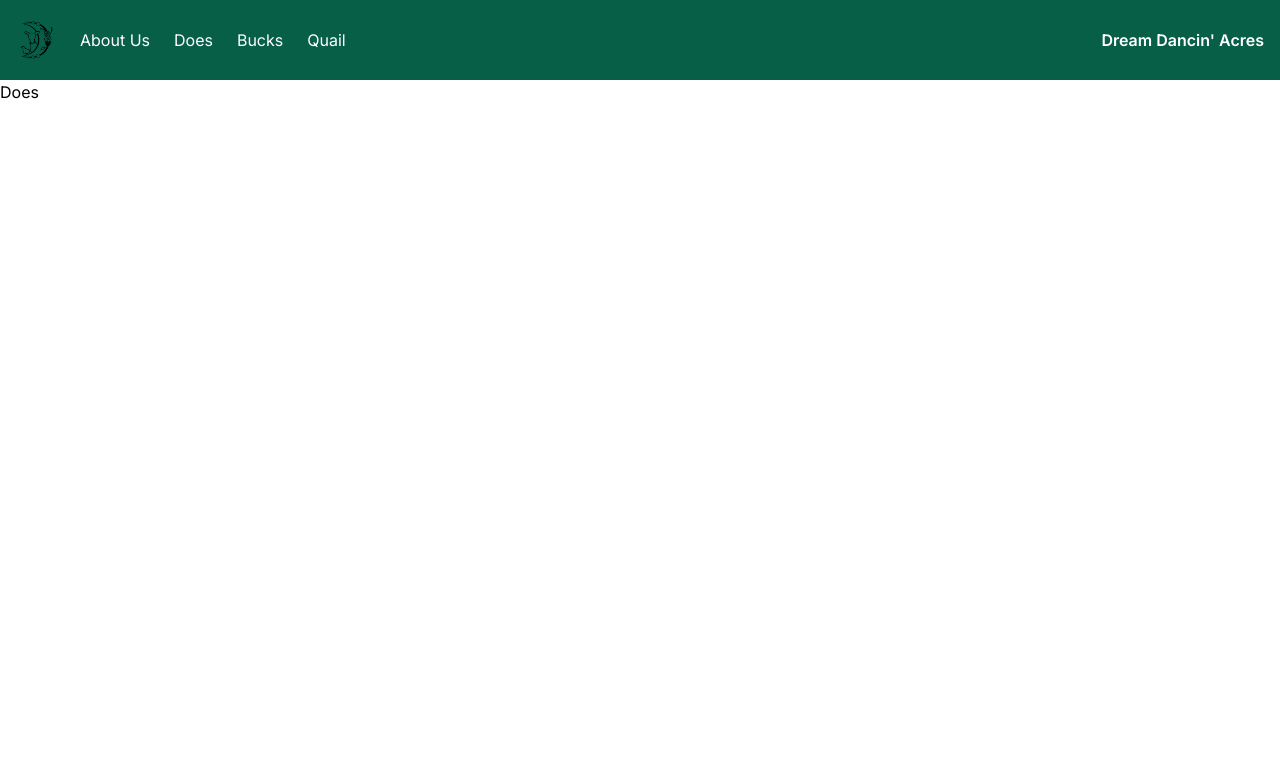
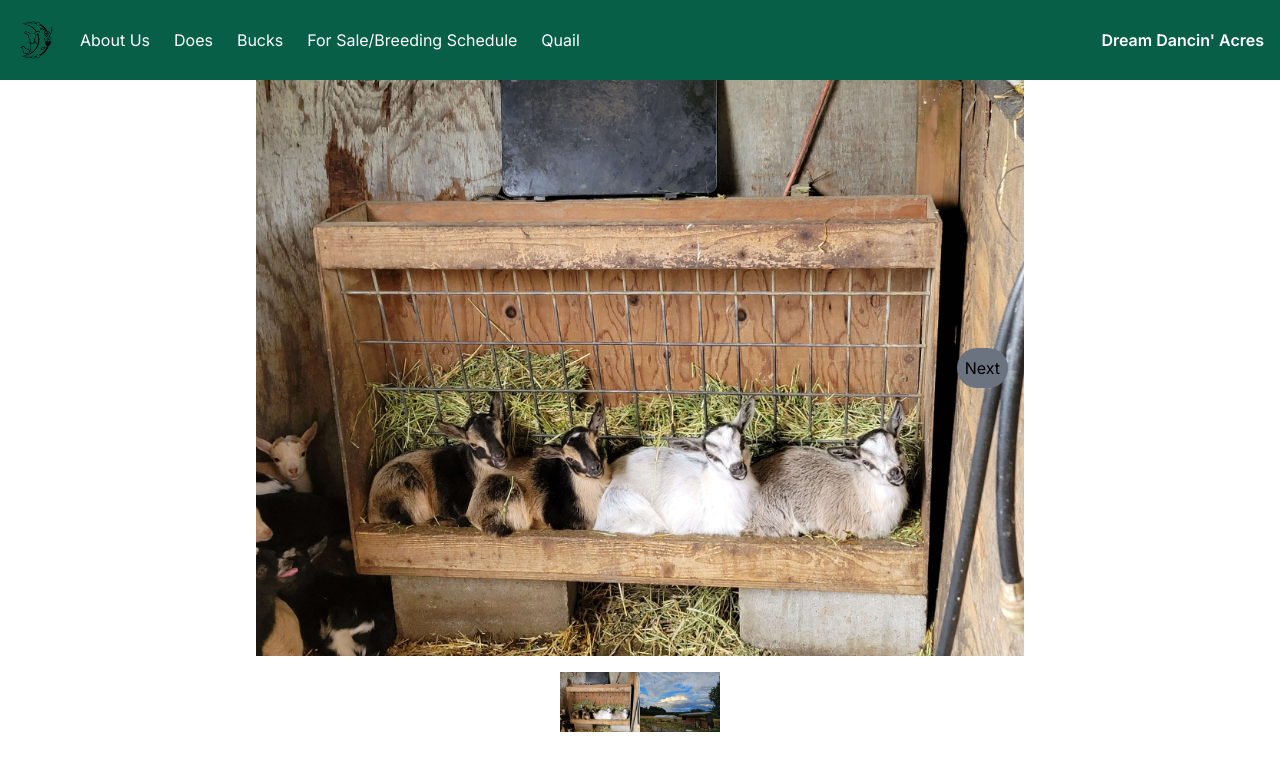
Before and after one commit to shawnaldridge/dreamdancin, a Next.js app: page /does in a window 1280 px wide. Shown: the top 770 px of the page. Built offline with nearby package versions, Linux system fonts and the light colour scheme.

Commit message:
Add initial carousel implementation

```diff
--- a/app/about/page.tsx
+++ b/app/about/page.tsx
@@ -1,7 +1,23 @@
 import React from "react";
+import Image from "next/image";
 
 const About = () => {
-  return <div>About</div>;
+  return (
+    <div className="flex min-h-screen p-24 flex-row grid-cols-02 place-content-evenly">
+      <div className="flex basis-1/2">
+        A paragraph about us, this is what we're up to here on the farm.
+      </div>
+      <div className="flex basis-1/2">
+        <Image
+          src="/dda_skyline.jpg"
+          alt="The sky above the farm"
+          width={800}
+          height={600}
+          priority
+        />
+      </div>
+    </div>
+  )
 };
 
 export default About;
--- /dev/null
+++ b/app/components/carousel/carousel.tsx
@@ -0,0 +1,78 @@
+"use client";
+
+import Image from 'next/image';
+import { useEffect, useRef, useState } from 'react';
+import EmblaCarousel from 'embla-carousel';
+import '../../embla.css';
+
+const slides = [
+  '/Cover.jpg',
+  '/dda_skyline.jpg',
+];
+
+const ThumbnailCarousel = () => {
+  const emblaRef = useRef(null);
+  const [embla, setEmbla] = useState(null);
+
+  useEffect(() => {
+    const emblaInstance = EmblaCarousel(emblaRef.current, { loop: true });
+    setEmbla(emblaInstance);
+    return () => emblaInstance && emblaInstance.destroy();
+  }, []);
+
+  const scrollPrev = () => embla && embla.scrollPrev();
+  const scrollNext = () => embla && embla.scrollNext();
+
+  return (
+    <div className="carousel-container relative flex flex-col items-center">
+      <div className="carousel relative">
+        {' '}
+        {/* Updated this line */}
+        <button
+          onClick={scrollPrev}
+          className="prevButton p-2 bg-gray-500 rounded-full absolute top-1/2 left-4 transform -translate-y-1/2"
+        >
+          Prev
+        </button>
+        <div ref={emblaRef} className="embla">
+          <div className="embla__container">
+            {slides.map((slide, index) => (
+              <div key={index} className="embla__slide">
+                <Image
+                  src={slide}
+                  alt={`Slide ${index + 1}`}
+                  width={800}
+                  height={400}
+                />
+              </div>
+            ))}
+          </div>
+        </div>
+        <button
+          onClick={scrollNext}
+          className="nextButton p-2 bg-gray-500 rounded-full absolute top-1/2 right-4 transform -translate-y-1/2"
+        >
+          Next
+        </button>
+      </div>
+      <div className="embla-thumbnail flex flex-row mt-4 justify-center w-full">
+        {slides.map((slide, index) => (
+          <div
+            key={index}
+            className="thumbnail cursor-pointer"
+            onClick={() => embla && embla.scrollTo(index)}
+          >
+            <Image
+              src={slide}
+              alt={`Slide ${index + 1}`}
+              width={80}
+              height={40}
+            />
+          </div>
+        ))}
+      </div>
+    </div>
+  );
+};
+
+export default ThumbnailCarousel;
--- a/app/components/navigation/navbar/index.tsx
+++ b/app/components/navigation/navbar/index.tsx
@@ -38,6 +38,11 @@ const Navbar = () => {
                 </Link>
               </li>
               <li>
+                <Link href="/sales">
+                  <p>For Sale/Breeding Schedule</p>
+                </Link>
+              </li>
+              <li>
                 <Link href="/quail">
                   <p>Quail</p>
                 </Link>
--- a/app/does/page.tsx
+++ b/app/does/page.tsx
@@ -1,7 +1,13 @@
 import React from "react";
+import ThumbnailCarousel from "../components/carousel/carousel";
+
 
 const Does = () => {
-  return <div>Does</div>;
+  return (
+    <div>
+      <ThumbnailCarousel />
+    </div>
+  )
 };
 
 export default Does;
--- /dev/null
+++ b/app/embla.css
@@ -0,0 +1,81 @@
+.embla {
+    max-width: 48rem;
+    margin: auto;
+    --slide-height: 19rem;
+    --slide-spacing: 1rem;
+    --slide-size: 100%;
+  }
+  .embla__viewport {
+    overflow: hidden;
+  }
+  .embla__container {
+    display: flex;
+    touch-action: pan-y pinch-zoom;
+    margin-left: calc(var(--slide-spacing) * -1);
+  }
+  .embla__slide {
+    transform: translate3d(0, 0, 0);
+    flex: 0 0 var(--slide-size);
+    min-width: 0;
+    padding-left: var(--slide-spacing);
+  }
+  .embla__slide__number {
+    box-shadow: inset 0 0 0 0.2rem var(--detail-medium-contrast);
+    border-radius: 1.8rem;
+    font-size: 4rem;
+    font-weight: 600;
+    display: flex;
+    align-items: center;
+    justify-content: center;
+    height: var(--slide-height);
+    user-select: none;
+  }
+  .embla-thumbs {
+    --thumbs-slide-spacing: 0.8rem;
+    --thumbs-slide-height: 6rem;
+    margin-top: var(--thumbs-slide-spacing);
+  }
+  .embla-thumbs__viewport {
+    overflow: hidden;
+  }
+  .embla-thumbs__container {
+    display: flex;
+    flex-direction: row;
+    margin-left: calc(var(--thumbs-slide-spacing) * -1);
+  }
+  .embla-thumbs__slide {
+    flex: 0 0 22%;
+    min-width: 0;
+    padding-left: var(--thumbs-slide-spacing);
+  }
+  @media (min-width: 576px) {
+    .embla-thumbs__slide {
+      flex: 0 0 15%;
+    }
+  }
+  .embla-thumbs__slide__number {
+    border-radius: 1.8rem;
+    -webkit-tap-highlight-color: rgba(var(--text-high-contrast-rgb-value), 0.5);
+    -webkit-appearance: none;
+    appearance: none;
+    background-color: transparent;
+    touch-action: manipulation;
+    display: inline-flex;
+    text-decoration: none;
+    cursor: pointer;
+    border: 0;
+    padding: 0;
+    margin: 0;
+    box-shadow: inset 0 0 0 0.2rem var(--detail-medium-contrast);
+    font-size: 1.8rem;
+    font-weight: 600;
+    color: var(--detail-high-contrast);
+    display: flex;
+    align-items: center;
+    justify-content: center;
+    height: var(--thumbs-slide-height);
+    width: 100%;
+  }
+  .embla-thumbs__slide--selected .embla-thumbs__slide__number {
+    color: var(--text-body);
+  }
--- a/app/globals.css
+++ b/app/globals.css
@@ -31,3 +31,13 @@
     text-wrap: balance;
   }
 }
+
+.embla {
+  overflow: hidden;
+}
+.embla__container {
+  display: flex;
+}
+.embla__slide {
+  flex: 0 0 80%; /* Slide covers 80% of the viewport */
+}
--- /dev/null
+++ b/app/sales/page.tsx
@@ -0,0 +1,7 @@
+import React from "react";
+
+const Sales = () => {
+  return <div>For Sale/Breeding Schedule</div>;
+};
+
+export default Sales;
```
Also changed, not shown: package.json (+6 -5 lines), public/dda_skyline.jpg (added), 1 other file (tests, documents, lock files or other folders).
